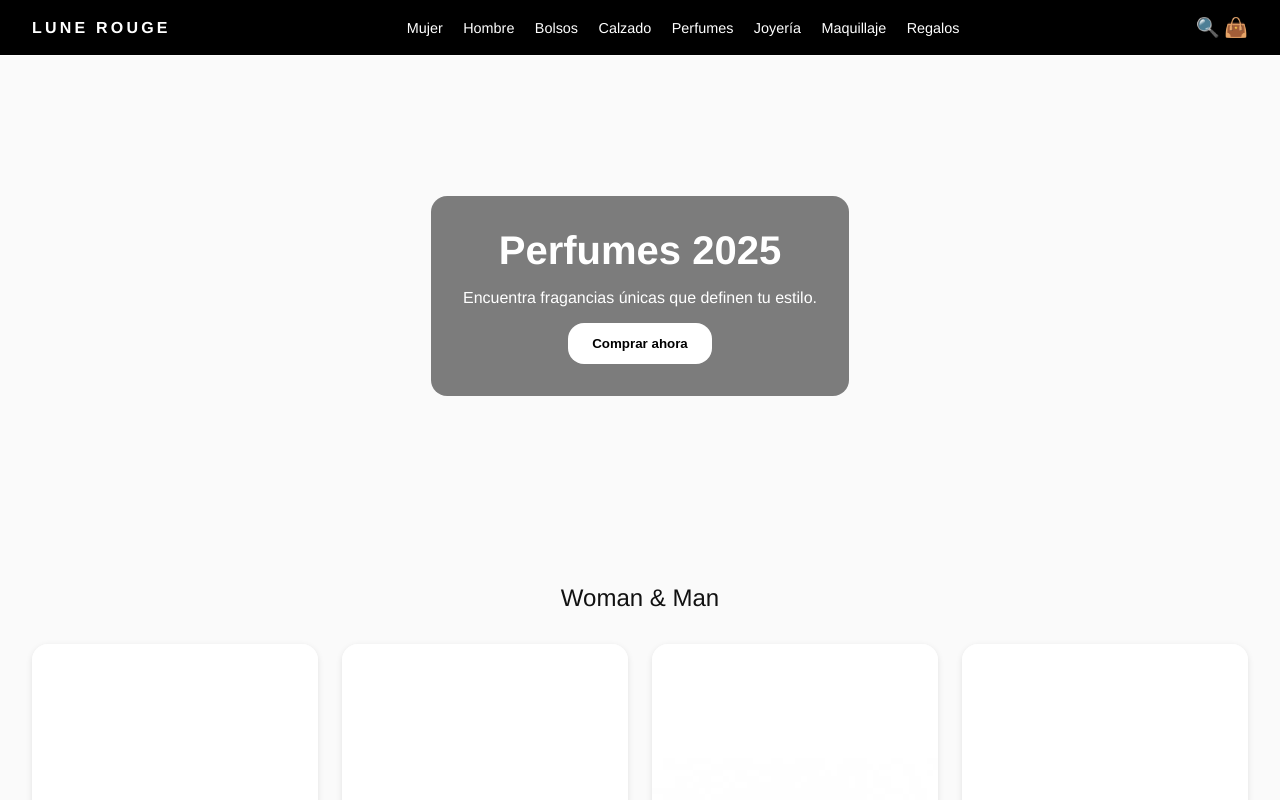
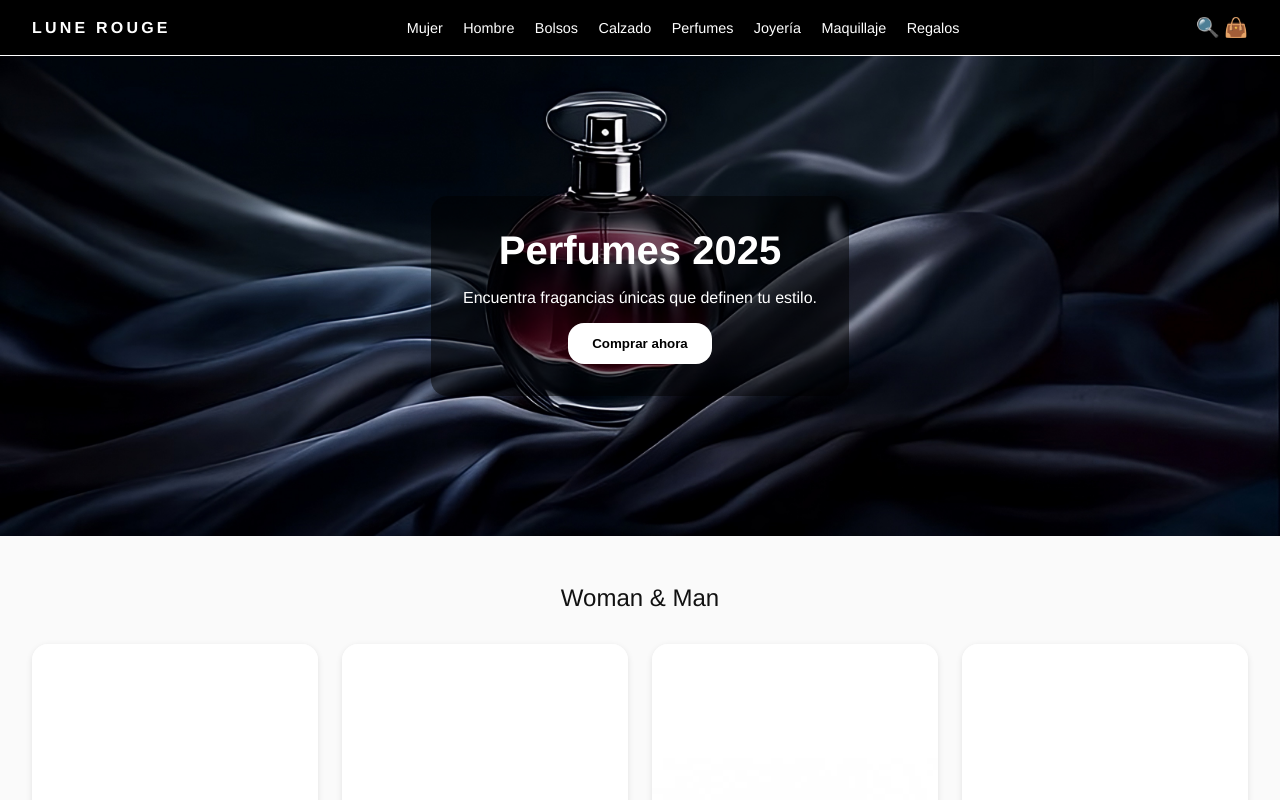
Before and after one commit to KylieWatson67/lunerouge_, a plain HTML site: page perfumes.html in a window 1280 px wide. Shown: the top 800 px of the page. Drawn offline with Linux system fonts and the light colour scheme.

Commit message:
Update perfumes.css

```diff
--- a/perfumes.css
+++ b/perfumes.css
@@ -10,7 +10,7 @@ body { font-family: "Helvetica Neue", sans-serif; color: #111; background: #fafa
 .actions button { background: none; border: none; font-size: 1.2rem; cursor: pointer; }
 
 /* Hero */
-.hero { height: 60vh; background: url('img_boutique/fondoperfumes1') center/cover; display: flex; align-items: center; justify-content: center; text-align: center; color: #fff; }
+.hero { height: 60vh; background: url('img_boutique/perfumes4.jpeg') center/cover; display: flex; align-items: center; justify-content: center; text-align: center; color: #fff; }
 .hero-content { background: rgba(0,0,0,0.5); padding: 2rem; border-radius: 1rem; }
 .hero h1 { font-size: 2.5rem; margin-bottom: 1rem; }
 .hero p { margin-bottom: 1rem; }
```
